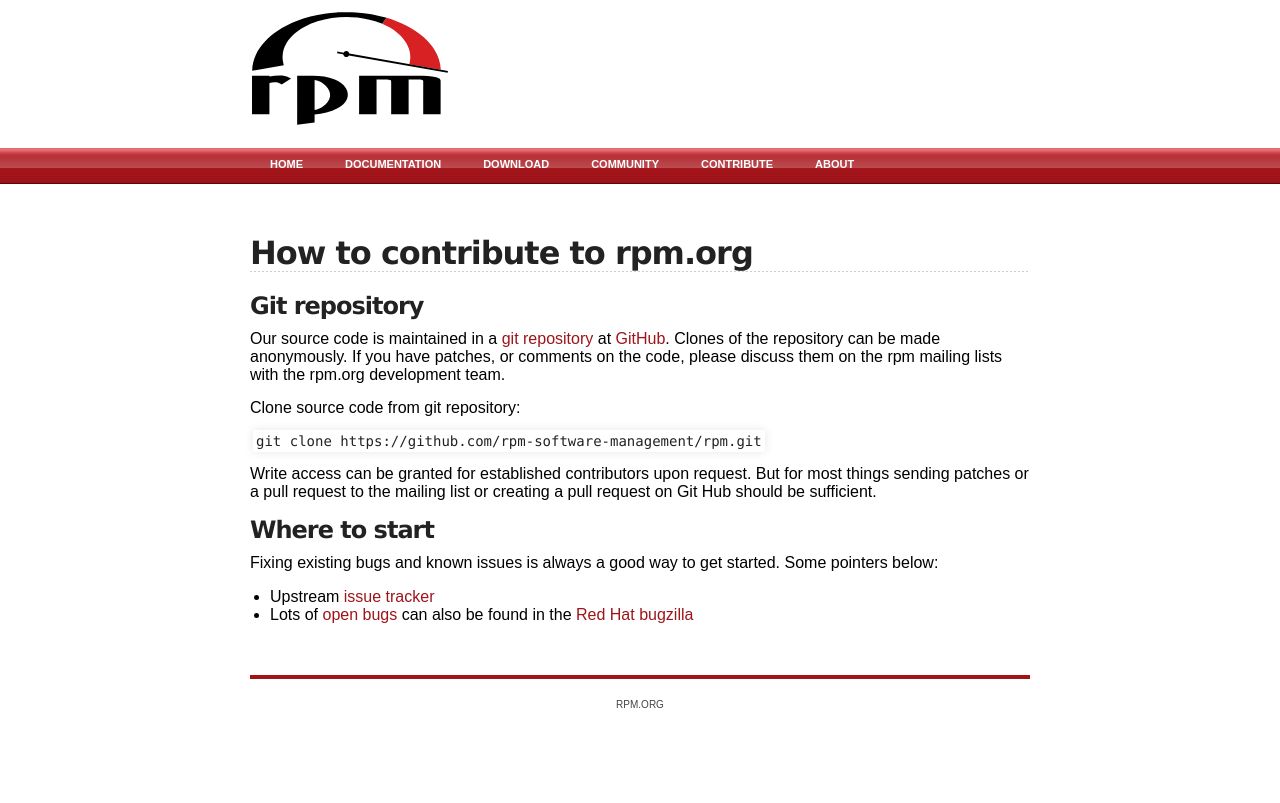
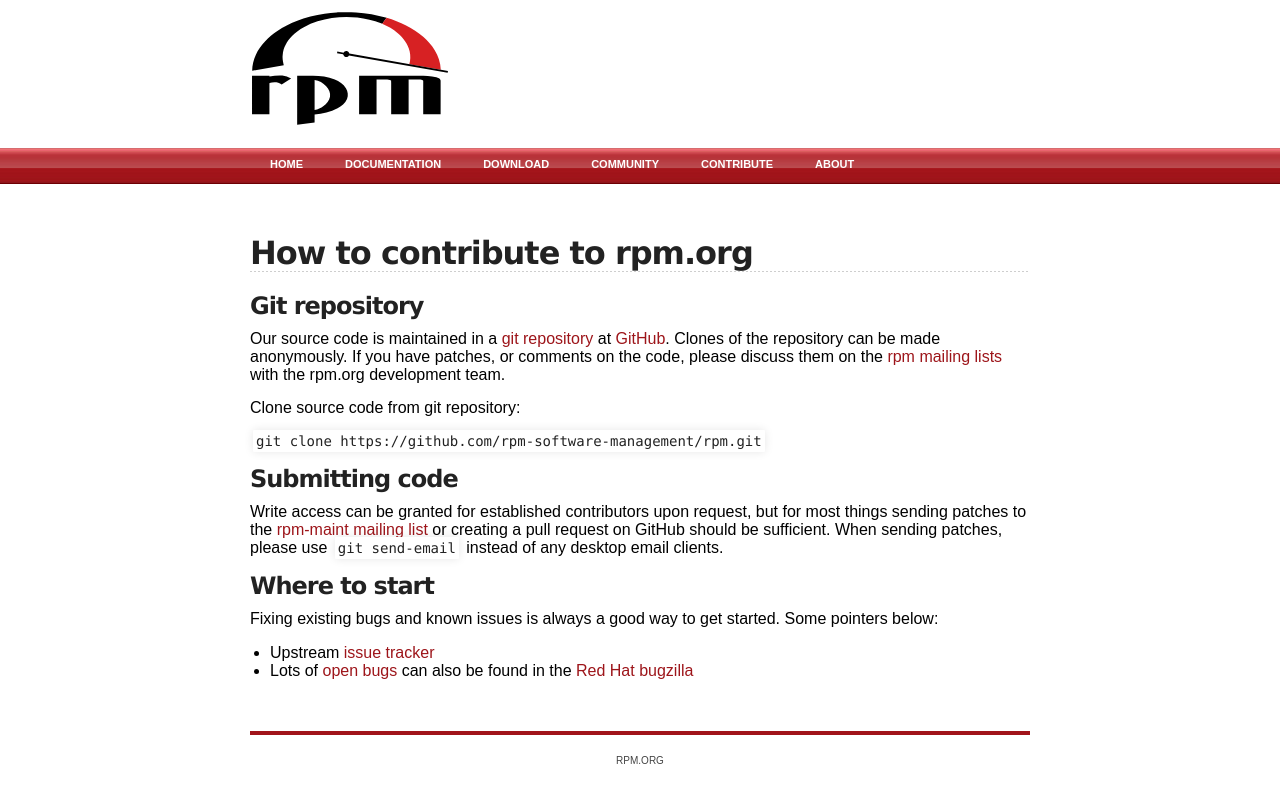
Before and after one commit to rpm-software-management/rpm-web, a Jekyll site: the page built from contribute.md, in a window 1280 px wide. Shown: the top 803 px of the page. Built offline with Jekyll 4.4.1, drawn with Linux system fonts in a browser that asks for light colours.

Commit message:
Beefen up contribution section a bit
Add links to the relevant mailing list etc, point out git send-email
usage etc.

```diff
--- a/contribute.md
+++ b/contribute.md
@@ -6,13 +6,24 @@ title: Contribute
 
 ### Git repository
 
-Our source code is maintained in a [git repository](https://github.com/rpm-software-management/rpm) at [GitHub](https://github.com/). Clones of the repository can be made anonymously. If you have patches, or comments on the code, please discuss them on the rpm mailing lists with the rpm.org development team.
+Our source code is maintained in a
+[git repository](https://github.com/rpm-software-management/rpm) at
+[GitHub](https://github.com/). Clones of the repository can be made
+anonymously. If you have patches, or comments on the code, please discuss
+them on the [rpm mailing lists](community) with the rpm.org development team.
 
 Clone source code from git repository:
 
 `git clone https://github.com/rpm-software-management/rpm.git`
 
-Write access can be granted for established contributors upon request. But for most things sending patches or a pull request to the mailing list or creating a pull request on Git Hub should be sufficient.
+### Submitting code
+
+Write access can be granted for established contributors upon request, but
+for most things sending patches to the
+[rpm-maint mailing list](http://lists.rpm.org/mailman/listinfo/rpm-maint)
+or creating a pull request on GitHub should be sufficient.
+When sending patches, please use `git send-email` instead of any desktop
+email clients.
 
 ### Where to start
 
```
